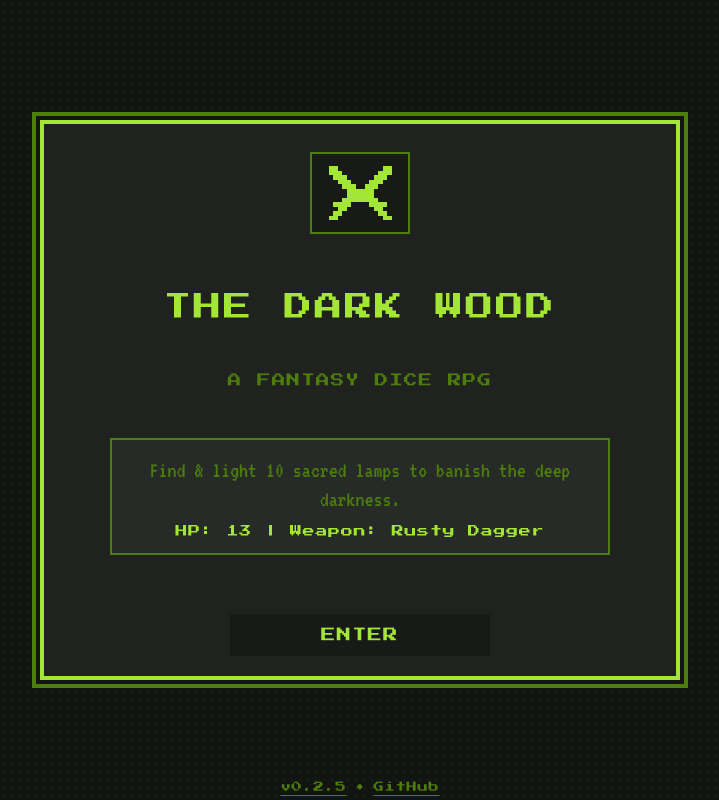
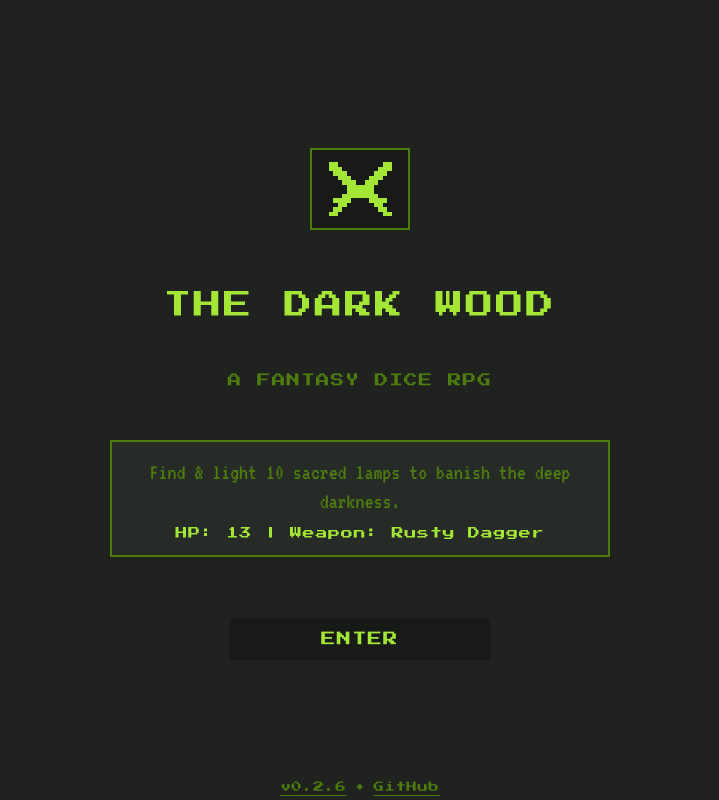
Before and after one commit to thisoldbear/the-dark-wood, a React (Vite) app: page / in a window 1280 px wide. Shown: the whole page, without its empty margins (280-999 px from the left). Built offline with nearby package versions, Linux system fonts and the light colour scheme.

Commit message:
Remove game card borders and set viewport to solid bg-card (v0.2.6)

```diff
--- a/package.json
+++ b/package.json
@@ -1,7 +1,7 @@
 {
   "name": "the-dark-wood",
   "private": true,
-  "version": "0.2.5",
+  "version": "0.2.6",
   "type": "module",
   "scripts": {
     "dev": "vite",
--- a/src/App.css
+++ b/src/App.css
@@ -7,9 +7,7 @@
   align-items: center;
   justify-content: center;
   padding: 16px;
-  background-color: var(--bg-viewport);
-  background-image: radial-gradient(var(--bg-viewport-alt) 1px, transparent 0);
-  background-size: 8px 8px;
+  background-color: var(--bg-card);
 }
 
 .game-card {
@@ -20,17 +18,11 @@
   max-height: 560px;
   overflow: hidden;
   background-color: var(--bg-card);
-  border: 4px solid var(--lime-bright);
   padding: 20px;
   display: flex;
   flex-direction: column;
   justify-content: space-between;
   gap: 14px;
-}
-
-.game-card--double-border {
-  outline: 4px solid var(--lime-muted);
-  outline-offset: 4px;
 }
 
 /* Persistent Top Status Header */
--- a/src/App.tsx
+++ b/src/App.tsx
@@ -104,19 +104,9 @@ export function App({ initialState, rng = Math.random }: AppProps) {
     // eslint-disable-next-line react-hooks/exhaustive-deps
   }, [state, showChangelog, rng]);
 
-  const isDoubleBorderScreen =
-    state.screen === 'title' ||
-    state.screen === 'victory' ||
-    state.screen === 'game_over';
-
   return (
     <div className="dark-wood-viewport">
-      <main
-        className={`game-card ${
-          isDoubleBorderScreen ? 'game-card--double-border' : ''
-        }`}
-        data-testid="game-card"
-      >
+      <main className="game-card" data-testid="game-card">
         {state.screen !== 'title' && (
           <header className="status-header" data-testid="status-header">
             <div className="status-header__left">
@@ -620,6 +610,13 @@ export function App({ initialState, rng = Math.random }: AppProps) {
               </h2>
               <div className="pixel-panel changelog-panel">
                 <div className="changelog-entry">
+                  <div className="changelog-version">v0.2.6 — 2026-11-02</div>
+                  <ul className="changelog-list">
+                    <li>Removed border and double border from game card</li>
+                    <li>Set dark-wood-viewport to solid var(--bg-card) background</li>
+                  </ul>
+                </div>
+                <div className="changelog-entry">
                   <div className="changelog-version">v0.2.5 — 2026-11-02</div>
                   <ul className="changelog-list">
                     <li>Removed ignited lamp banner from Sanctuary screen</li>
--- a/src/engine.ts
+++ b/src/engine.ts
@@ -7,7 +7,7 @@ import type {
   Rng,
 } from './types';
 
-export const APP_VERSION = '0.2.5';
+export const APP_VERSION = '0.2.6';
 
 export const STARTING_WEAPON: Weapon = {
   name: 'Rusty Dagger',
```
Also changed, not shown: 2 other files (tests, documents, lock files or other folders).
